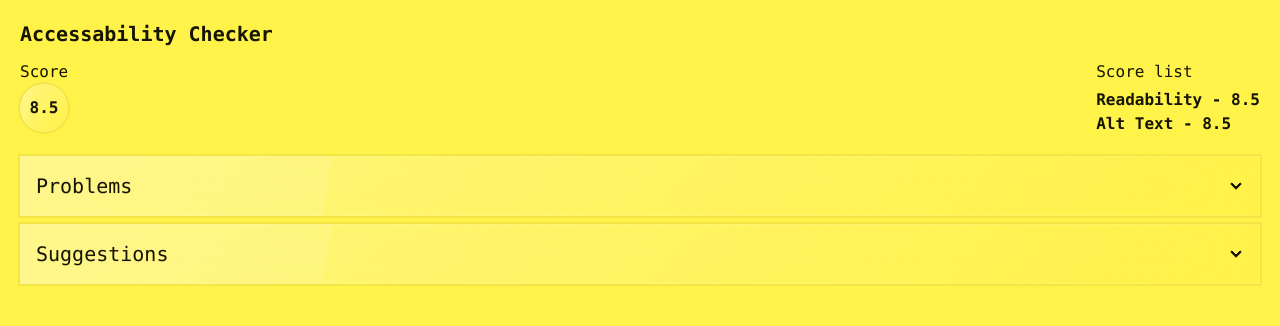
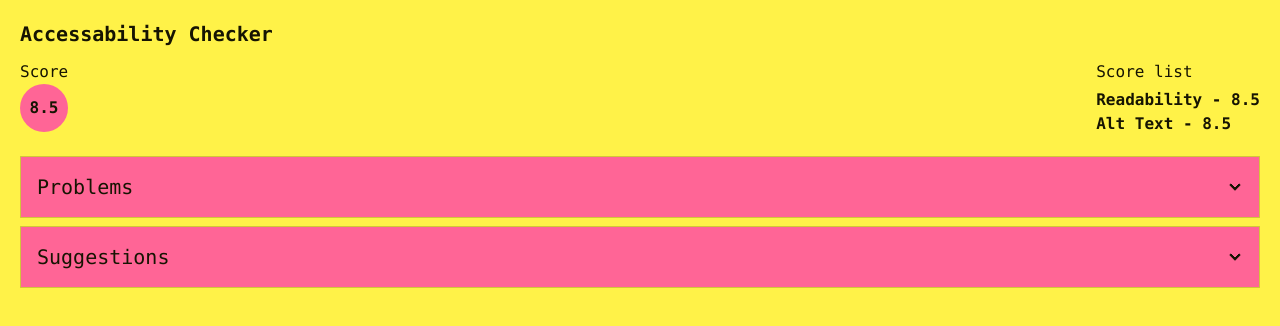
Before and after one commit to AMarinic92/4560-IA, a React (Vite) app in the folder frontend/: page / in a window 1280 px wide. Shown: the top 326 px of the page. Built offline with nearby package versions, Linux system fonts and the light colour scheme.

Commit message:
changed background colors of extensions

```diff
--- a/frontend/src/components/header.tsx
+++ b/frontend/src/components/header.tsx
@@ -5,7 +5,7 @@ const Header = () => {
             <div className="flex flex-row justify-between">
                 <div className="">
                     <div>Score</div>
-                    <div className="flex justify-center items-center glass rounded-full w-12 h-12  ">
+                    <div className="flex justify-center items-center bg-primary rounded-full w-12 h-12  ">
                         <p className="font-bold">8.5</p>
                     </div>
                 </div>
--- a/frontend/src/components/problems.tsx
+++ b/frontend/src/components/problems.tsx
@@ -1,6 +1,6 @@
 const Problems = () => {
     return (
-        <div tabIndex={0} className="collapse collapse-arrow border border-base-300 glass mb-2">
+        <div tabIndex={0} className="collapse collapse-arrow border border-base-300 bg-primary mb-2">
               <input type="checkbox" />
             <div className="collapse-title text-xl font-medium">
                 Problems
--- a/frontend/src/components/suggestions.tsx
+++ b/frontend/src/components/suggestions.tsx
@@ -1,6 +1,6 @@
 const Suggestions = () => {
     return (
-        <div tabIndex={0} className="collapse collapse-arrow border border-base-300 glass mb-2">
+        <div tabIndex={0} className="collapse collapse-arrow border border-base-300 bg-primary mb-2">
               <input type="checkbox" />
             <div className="collapse-title text-xl font-medium">
                 Suggestions
```
